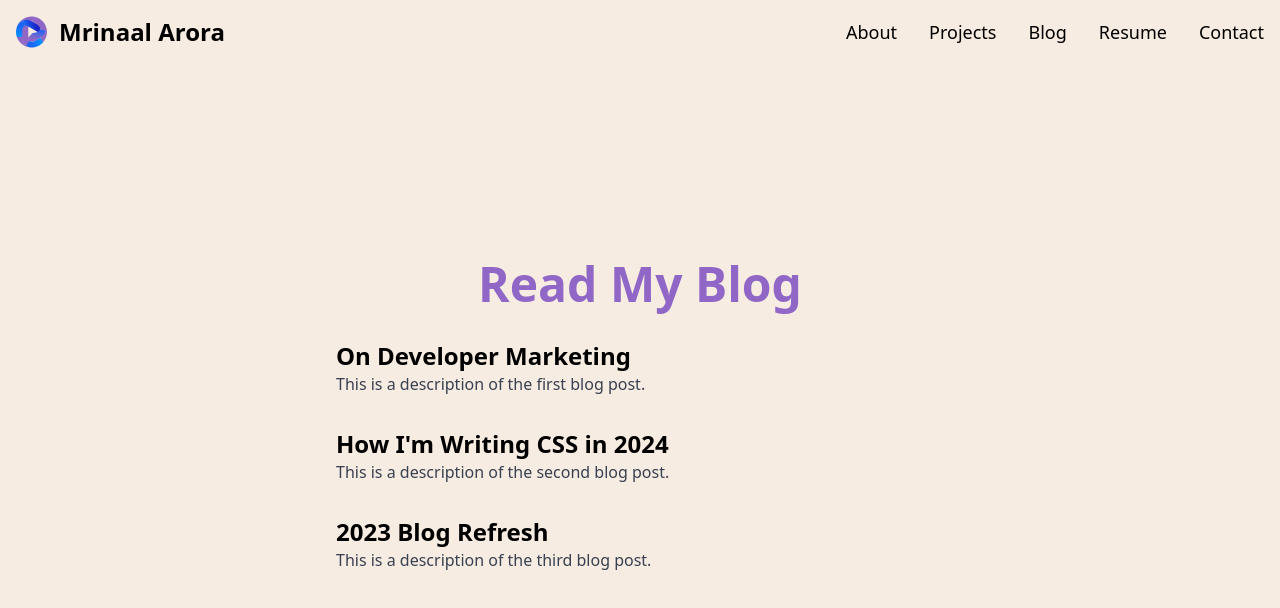
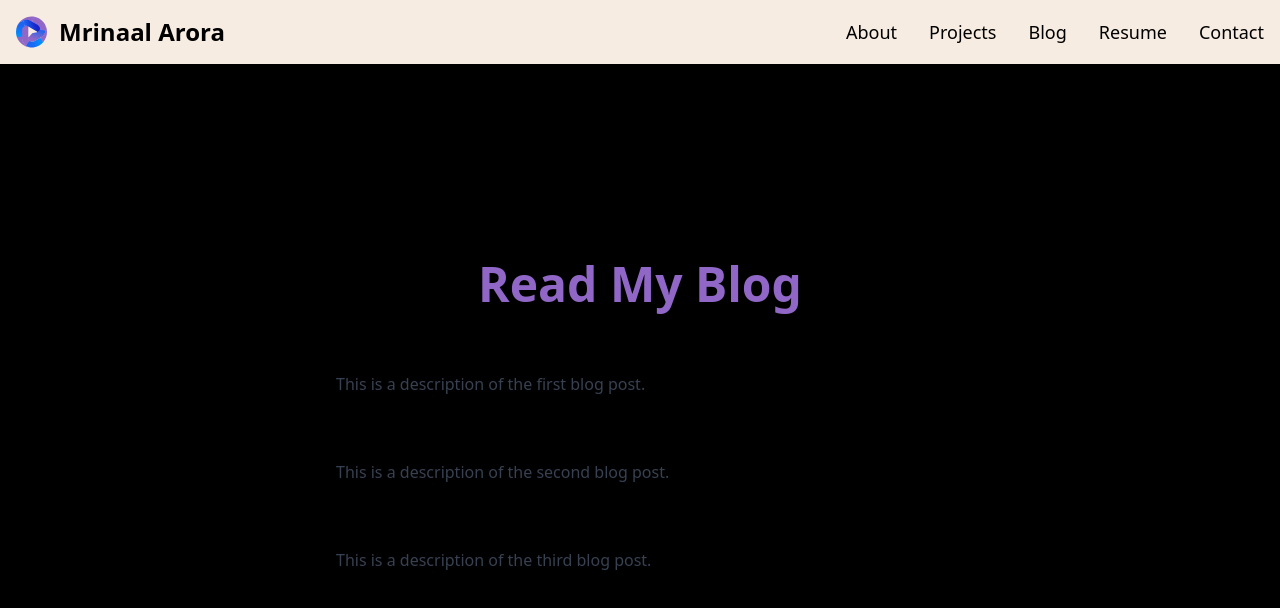
Before and after one commit to aroramrinaal/my-portfolio, a Next.js app: page /blog in a window 1280 px wide. Shown: the top 608 px of the page. Built offline with nearby package versions, Linux system fonts and the light colour scheme.

Commit message:
refactor: Update blog page background color to black

```diff
--- a/src/pages/blog/index.tsx
+++ b/src/pages/blog/index.tsx
@@ -17,7 +17,7 @@ const blogPosts: BlogPost[] = [
 
 const Blog: React.FC = () => {
   return (
-    <div className="flex flex-col min-h-screen bg-linen">
+    <div className="flex flex-col min-h-screen bg-black">
       <Navbar />
       <div className="flex flex-grow items-center justify-center">
         <div className="p-8 max-w-2xl w-full">
```
